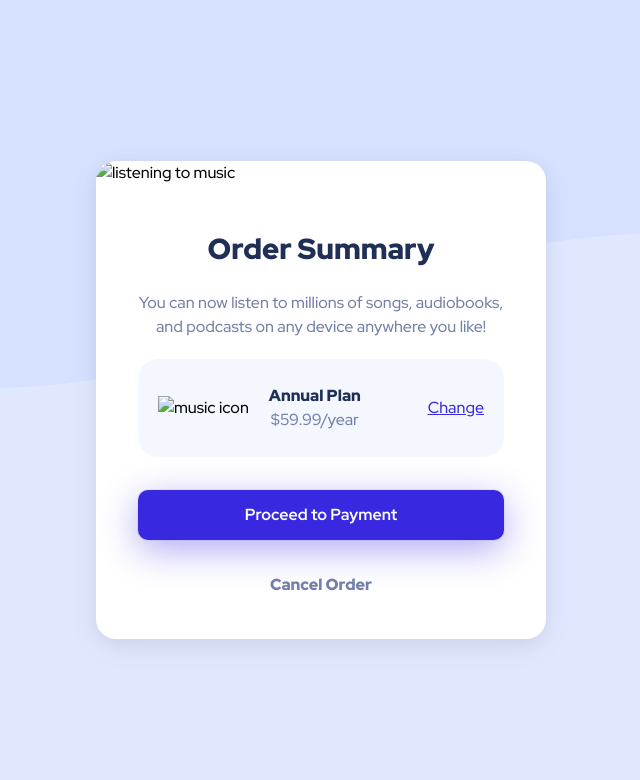
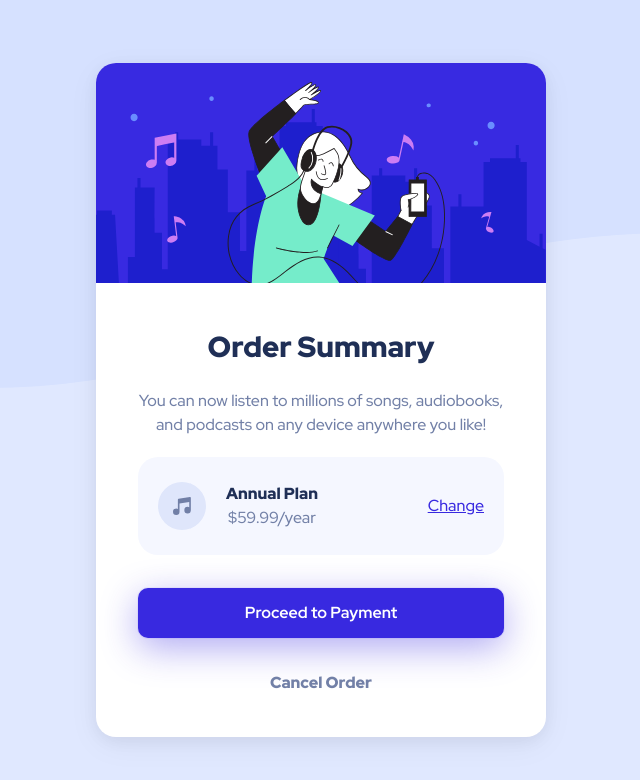
Before and after one commit to skearya/fm-order-summary-component, a plain HTML site: page index.html in a window 1280 px wide. Shown: the whole page, without its empty margins (319-959 px from the left). Drawn offline with Linux system fonts and the light colour scheme; the site is published under a folder, as on GitHub Pages, so addresses that start at the root find nothing.

Commit message:
fix images

```diff
--- a/index.html
+++ b/index.html
@@ -16,13 +16,13 @@
 
 <body>
   <main>
-    <img src="/images/illustration-hero.svg" alt="listening to music">
+    <img src="./images/illustration-hero.svg" alt="listening to music">
     <div class="order">
       <h1>Order Summary</h1>
       <p id="paragraph" class="desc">You can now listen to millions of songs, audiobooks, and podcasts on any device anywhere you like!
       </p>
       <div class="plan">
-        <img src="/images/icon-music.svg" alt="music icon">
+        <img src="./images/icon-music.svg" alt="music icon">
         <div class="productinfo">
           <p id="product">Annual Plan</p>
           <p class="desc">$59.99/year</p>
```
